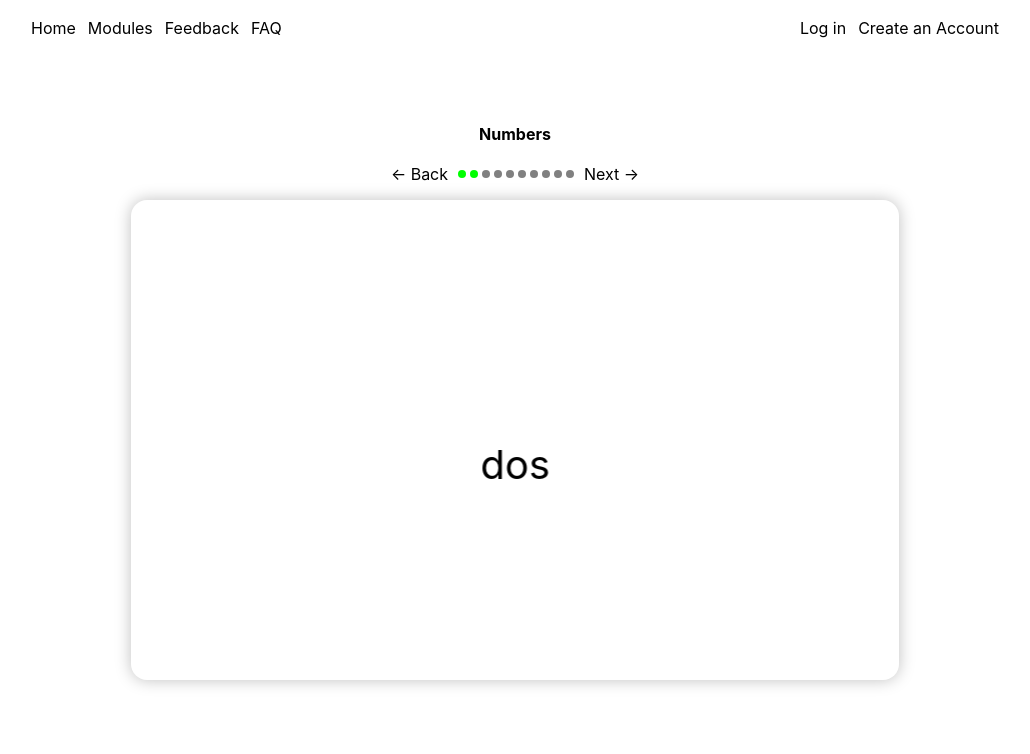
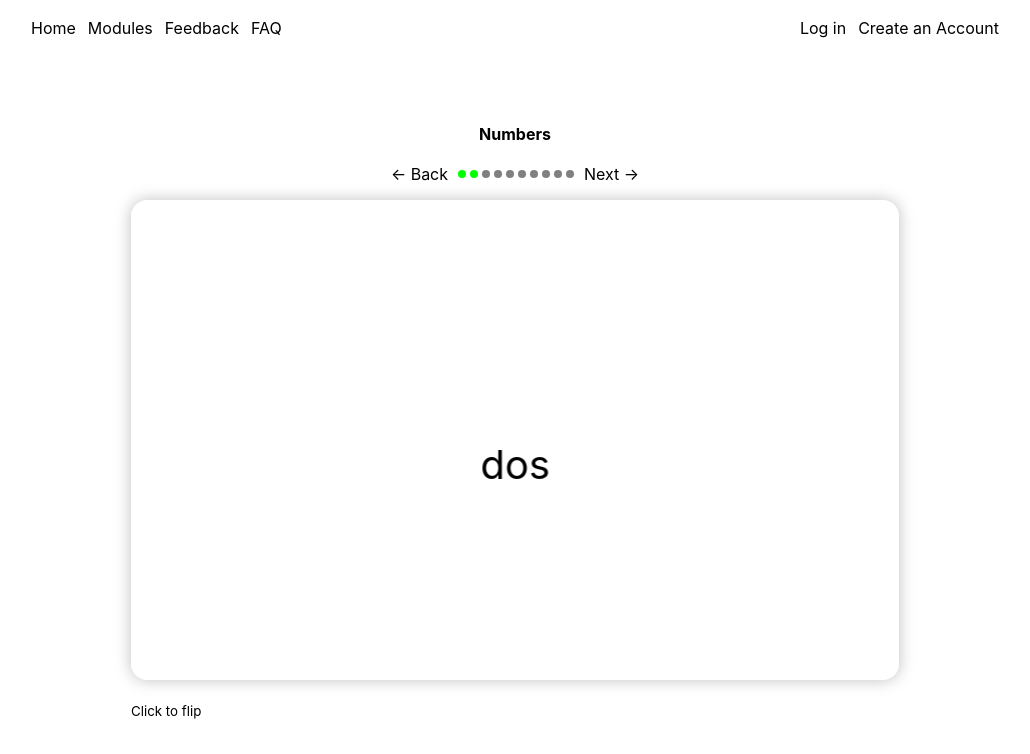
Before and after one commit to ssheth7/SpanishLearningGame, a Next.js app in the folder client/: page /modules/beginner/numbers/2 in a window 1280 px wide. Shown: the top 754 px of the page, without its empty margins (125-1155 px from the left). Built offline with nearby package versions, Linux system fonts and the light colour scheme.

Commit message:
Click to flip

```diff
--- a/client/components/game/ActiveStep.js
+++ b/client/components/game/ActiveStep.js
@@ -16,6 +16,8 @@ export default function ActiveStep({ step, engSpan = true, actionBar = null }) {
             <div className={styles.front}>{_given}</div>
             <div className={styles.back}>{_answer}</div>
         </div>
+        <br />
+        <small>Click to flip</small>
       </div>
     </div>
   )
```
